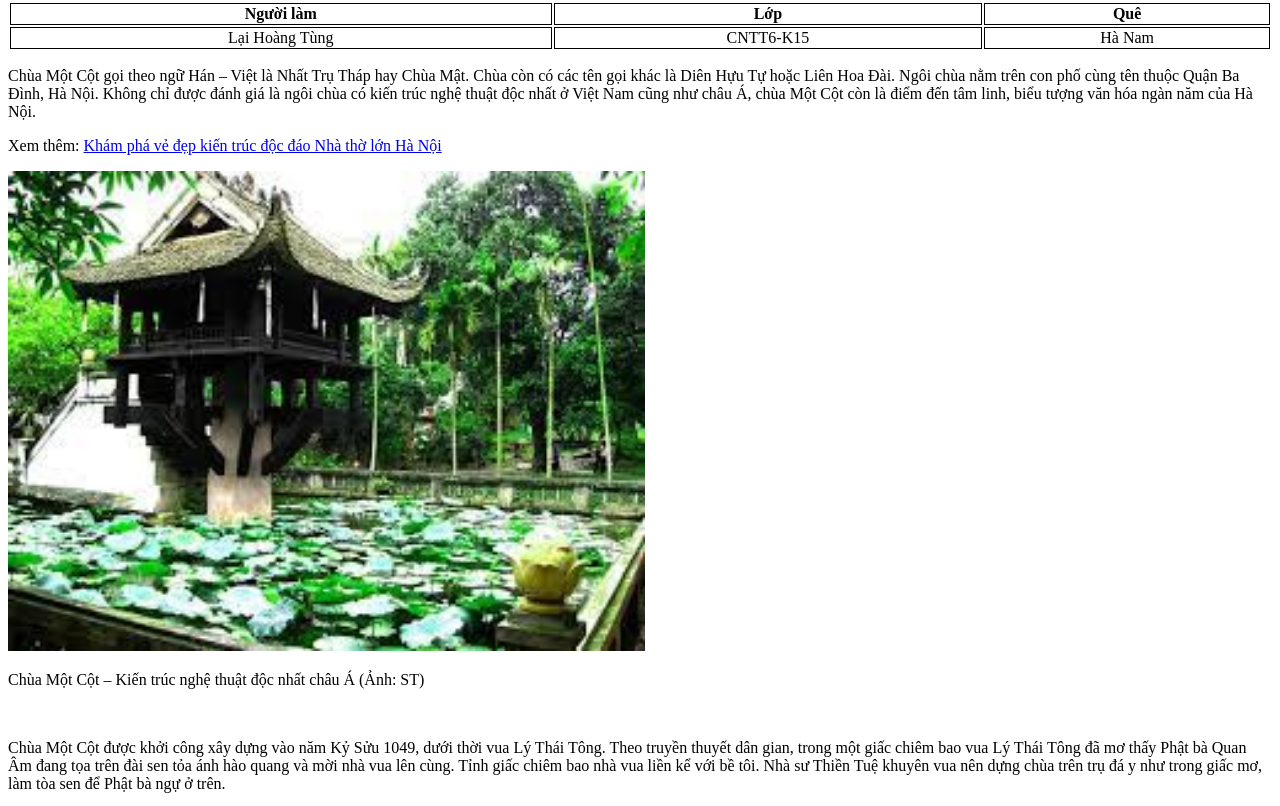
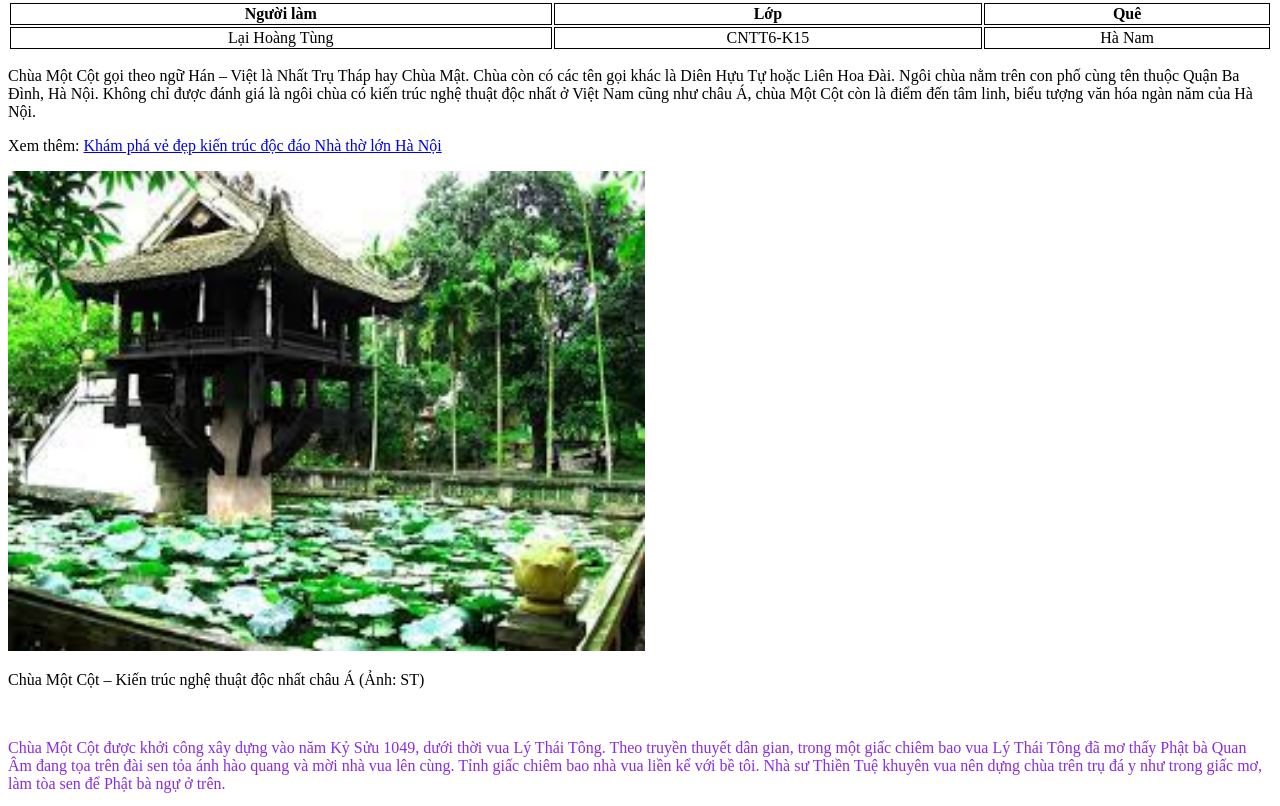
Before and after one commit to LaiTungcute/buoi1, a plain HTML site: page index.html in a window 1280 px wide. Shown: the part 79-885 px from the top of the page. Drawn offline with Linux system fonts and the light colour scheme.

Commit message:
BTVN buoi1

```diff
--- a/index.html
+++ b/index.html
@@ -26,6 +26,10 @@
             width: 637px;
             height: 480px;
         }
+
+        .xyz {
+            color: blueviolet;
+        }
     </style>
 </head>
 
@@ -53,7 +57,7 @@
     <img src="./chùa 1 cột.jpg" alt="Chùa 1 cột">
     <p>Chùa Một Cột – Kiến trúc nghệ thuật độc nhất châu Á (Ảnh: ST)</p>
     <br />
-    <p>Chùa Một Cột được khởi công xây dựng vào năm Kỷ Sửu 1049, dưới thời vua Lý Thái Tông. Theo truyền thuyết dân
+    <p class="xyz"> Chùa Một Cột được khởi công xây dựng vào năm Kỷ Sửu 1049, dưới thời vua Lý Thái Tông. Theo truyền thuyết dân
         gian, trong một giấc chiêm bao vua Lý Thái Tông đã mơ thấy Phật bà Quan Âm đang tọa trên đài sen tỏa ánh hào
         quang và mời nhà vua lên cùng. Tỉnh giấc chiêm bao nhà vua liền kể với bề tôi. Nhà sư Thiền Tuệ khuyên vua nên
         dựng chùa trên trụ đá y như trong giấc mơ, làm tòa sen để Phật bà ngự ở trên.</p>
@@ -65,7 +69,7 @@
         Sau hoàng tử nối dõi tu sửa lại thành chùa và dựng thêm một ngôi chùa bên cạnh cách 10 m về phía Tây Nam. Cụm di
         tích này được đặt tên Diên Hựu Tự với mong muốn “phước lành dài lâu”.</p>
     <img src="./phật.jpg" alt="phật">
-    <p>Phật bà Quan Âm trên đài sen (Ảnh: ST)</p>
+    <p class="xyz">Phật bà Quan Âm trên đài sen (Ảnh: ST)</p>
     <br />
     <p>Năm 1105 vua Lý Nhân Tông cho tu sửa chùa và dựng thêm trước sân hai tháp lợp sứ trắng. Đến năm 1108 Nguyên Phi Ỷ
         Lan sai người đúc một chiếc chuông lớn đặt tên là “Giác thế chung” với ý nghĩa thức tỉnh lòng thế nhân.</p>
```
